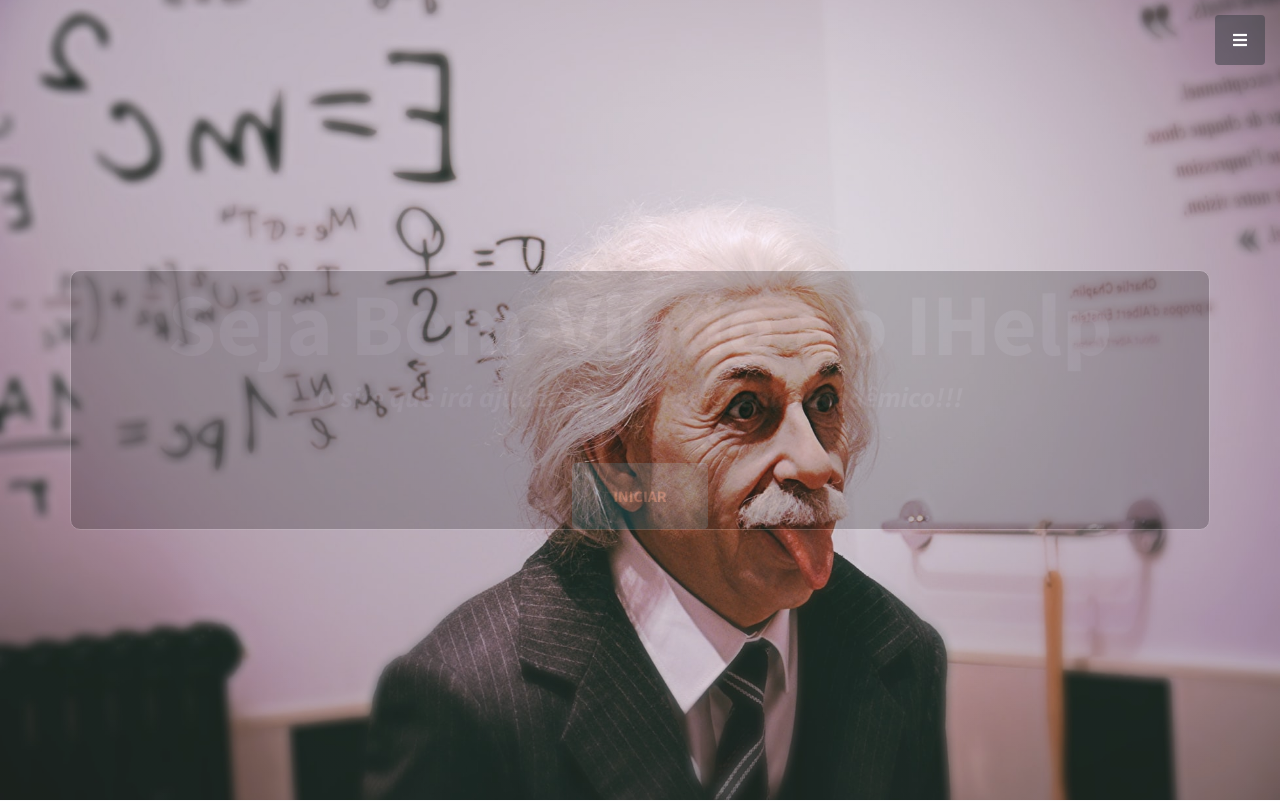
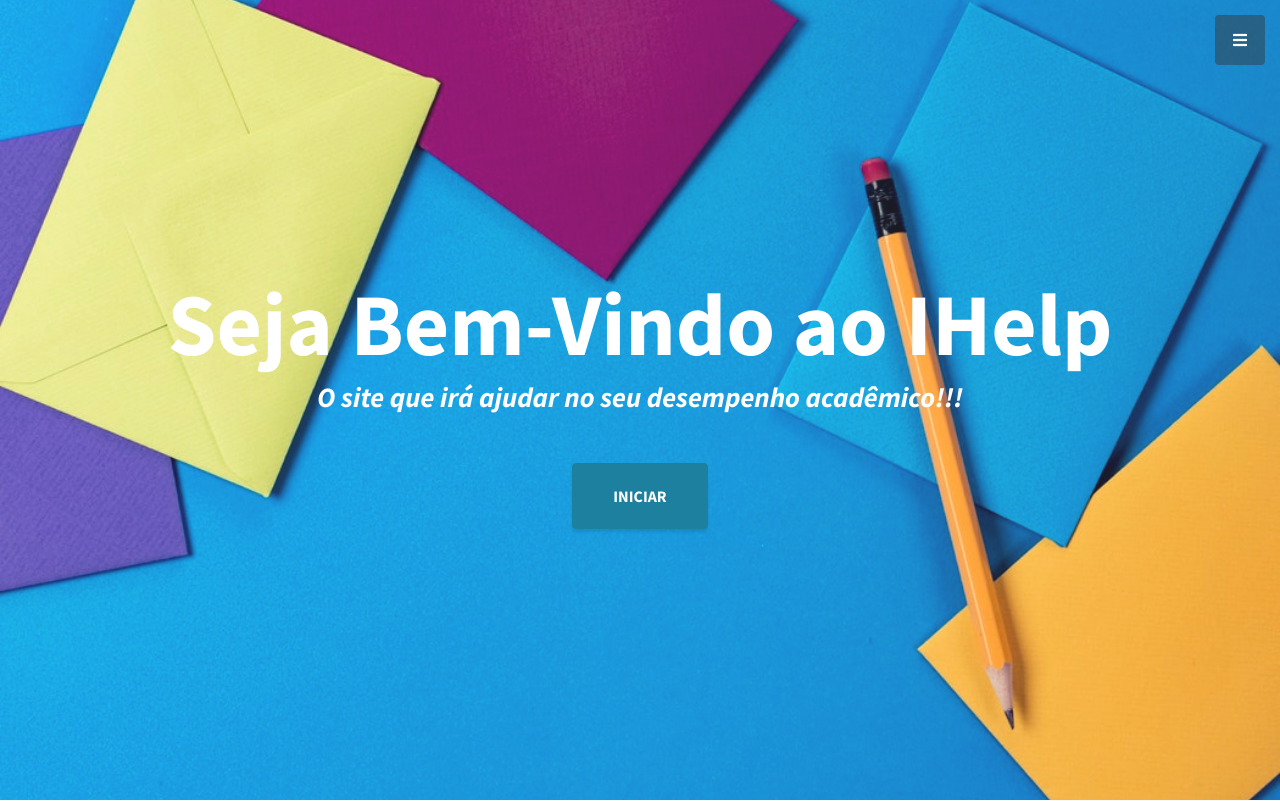
Before and after one commit to Dougmns12/IHelp2.0, a PHP site: page / in a window 1280 px wide. Shown: the top 801 px of the page. Run offline with PHP 8.4, Linux system fonts and the light colour scheme; some libraries are stand-ins or nearby versions.

Commit message:
Nova atualização com dor fundo da cabeça

```diff
--- a/css/stylish-portfolio.css
+++ b/css/stylish-portfolio.css
@@ -8,16 +8,6 @@ body,
 html {
   width: 100%;
   height: 100%;
-}
-
-
-.form{
-  margin-top: 70px;
-  border: 1px solid #ddd;
-  border-radius: 10px;
-  background-color: #000;
-  opacity: 0.2;
-
 }
 
 body {
--- a/index.html
+++ b/index.html
@@ -54,9 +54,9 @@
 
   <!-- Header -->
   <header class="masthead d-flex">
-    <div class="container form text-center my-auto">
-      <h1 class="mb-1">Seja Bem-Vindo ao IHelp</h1>
-      <h3 class="mb-5">
+    <div class="container text-center my-auto form">
+      <h1 class="mb-1 text-white">Seja Bem-Vindo ao IHelp</h1>
+      <h3 class="mb-5 text-white">
         <em>O site que irá ajudar no seu desempenho acadêmico!!!</em>
       </h3>
       <a class="btn btn-primary btn-xl js-scroll-trigger" href="#about">INICIAR</a>
```
Also changed, not shown: img/livros.jpg.
